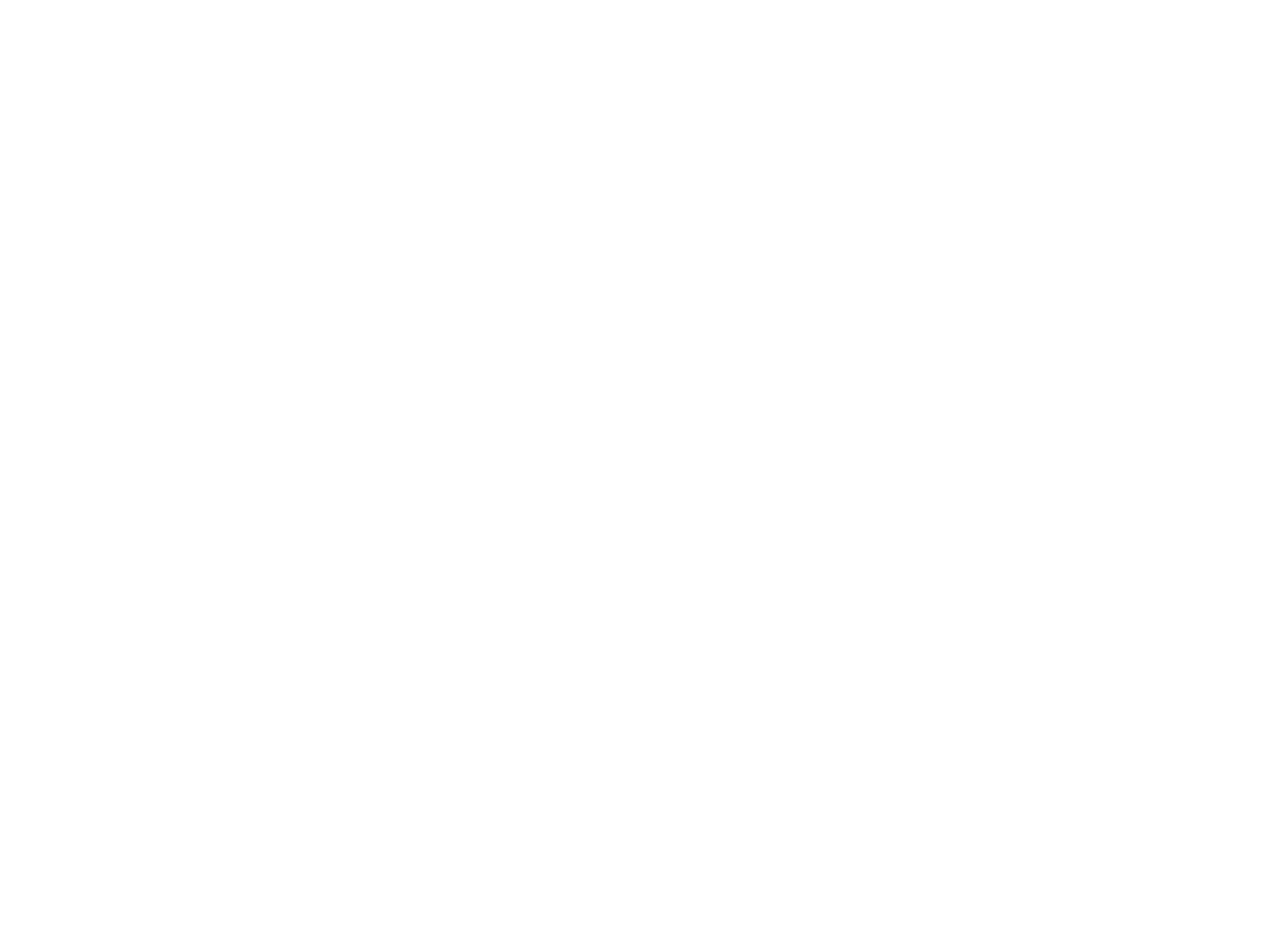
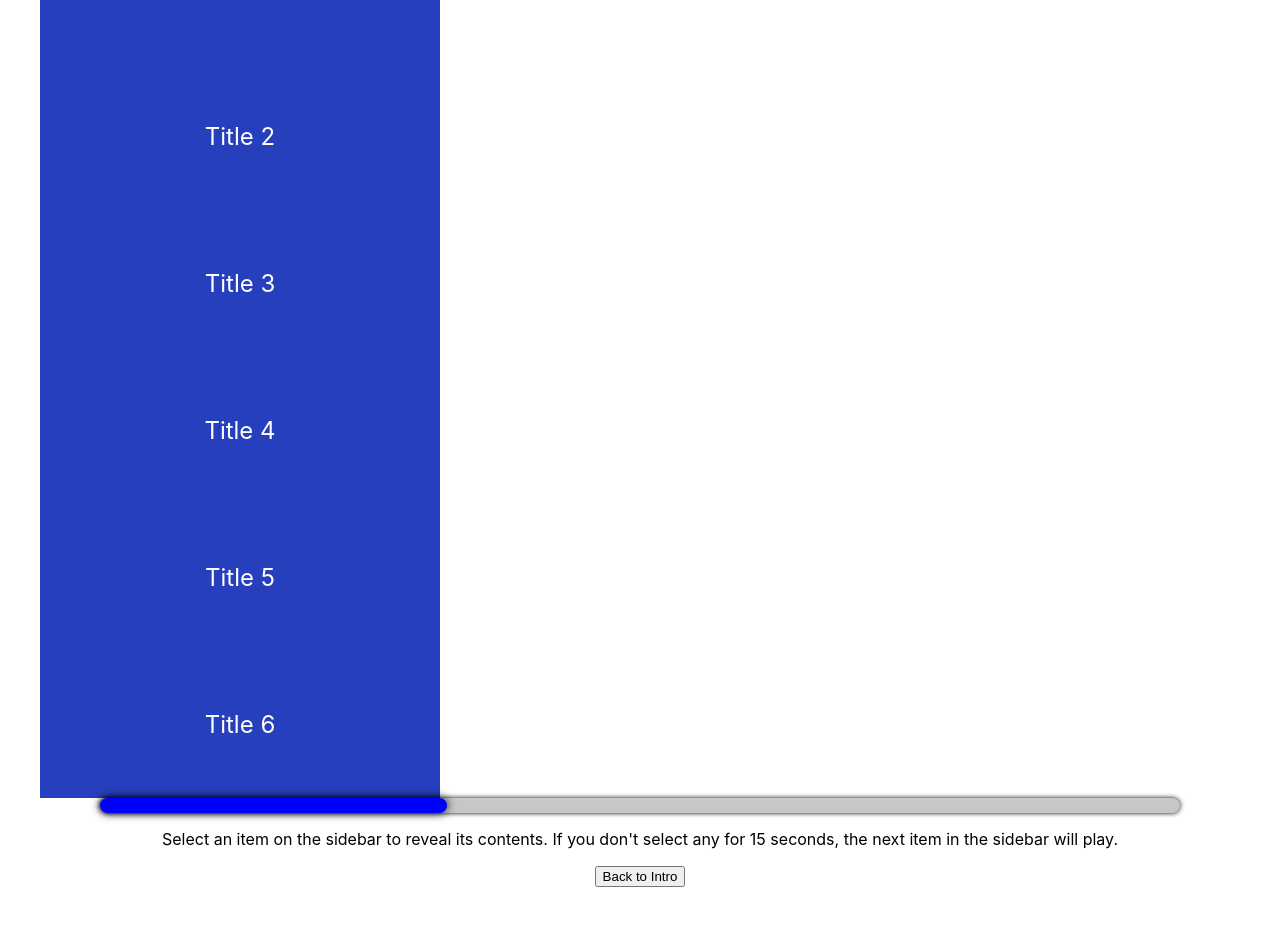
Before and after one commit to MarkE16/test-app, a React (Create React App) app: page /home/1 in a window 1280 px wide. Before the commit this address had no page. Shown: the part 124-1050 px from the top of the page. Before the commit the page ends 800 px from the top, so only its background shows below. Built offline with nearby package versions, Linux system fonts and the light colour scheme.

Commit message:
setTime is not a function

```diff
--- a/src/App.css
+++ b/src/App.css
@@ -95,10 +95,6 @@
 }
 
 
-.sideBar-item-modal > button {
-  margin: 10px;
-}
-
 /* The gray part of the bar. */
 .container {
   background-color: rgb(200, 199, 199);
@@ -113,6 +109,6 @@
 }
 
 .graph-container {
-  width: 100%;
-  height: 100%;
+  width: 500px;
+  height: 500px;
 }
--- a/src/App.js
+++ b/src/App.js
@@ -28,7 +28,7 @@ function App() {
       <div>
         <Routes>
           <Route path='/' element={ <Intro /> } />
-          <Route path="/home" element={ <Home /> } />
+          <Route path="/home/*" element={ <Home /> } />
         </Routes>
       </div>
     </Router>
--- a/src/BarChart1.js
+++ b/src/BarChart1.js
@@ -34,7 +34,7 @@ function BarChart1() {
       width="100%"
       height="100%"
       data={items}
-      margin={{ top: 50, right: 30, left: 20, bottom: 5 }}
+      margin={{ top: 5, right: 30, left: 20, bottom: 5 }}
       >
         <Tooltip />
         <XAxis dataKey="name" />
--- a/src/LineChart1.js
+++ b/src/LineChart1.js
@@ -33,10 +33,13 @@ function LineChart1() {
 
   return (
     <div className='graph-container'>
+      {
+        console.log("Hey")
+      }
 			<LineChart
 			width="100%"
 			height="100%"
-			margin={{ top: 150, right: 30, left: 20, bottom: 5 }}
+			margin={{ top: 5, right: 30, left: 20, bottom: 5 }}
 			data={items}
 			>
 				<Line dot={false} type="monotone" dataKey="1. open" stroke="rgb(0, 200, 5)" yAxisId="100" />
--- a/src/LineChart2.js
+++ b/src/LineChart2.js
@@ -43,8 +43,8 @@ function LineChart2() {
     <div className='graph-container'>
       <ResponsiveContainer>
         <LineChart
-        width={500}
-        height={300}
+        width="100%"
+        height="100%"
         data={data}
         margin={{ top: 5, right: 30, left: 20, bottom: 5 }}
         >
--- a/src/Modal.js
+++ b/src/Modal.js
@@ -1,18 +1,20 @@
-import React, { useEffect, useState } from 'react'
-import Progress from './Progress';
+import React, { useEffect, useContext } from 'react'
 import { Timer } from './Timer';
+import { TimerContent } from "./TimerCxt";
 
-function Modal({ item, setItem, itemArr, timer, setTimer, goalTime }) {
+function Modal({ item, setItem, itemArr }) {
   const items = itemArr;
   var { title, desc, element, id } = item;
+  const { time, setTime, endTime, timePaused } = useContext(TimerContent)
 
   const msg = `${title} \n ${desc}`
 
   useEffect(() => {
+    if (timePaused) return
     const activeItem = document.getElementById(`sidebar-item${id}`)
     var color = activeItem.style.backgroundColor;
-    setTimer(0);
-    const interval = setTimeout(() => setItem(items[id >= (items.length - 1) ? 0 : id + 1]), (goalTime * 1000))
+    setTime(0);
+    const interval = setTimeout(() => setItem(items[id >= (items.length - 1) ? 0 : id + 1]), (endTime * 1000))
     return () => clearInterval(interval)
   }, [item])
 
@@ -20,7 +22,7 @@ function Modal({ item, setItem, itemArr, timer, setTimer, goalTime }) {
     <div className='sideBar-item-modal'>
       <h1 className='line'>{msg}</h1>
       <span>{element}</span>
-      <Timer timer={timer} setTimer={setTimer} goalTime={goalTime} />
+      <Timer timer={time} setTimer={setTime} goalTime={endTime} timerPaused={timePaused}/>
     </div>
   )
 }
--- a/src/Progress.js
+++ b/src/Progress.js
@@ -1,12 +1,14 @@
-import React, { useEffect, useState } from 'react'
+import React, { useEffect, useState, useContext } from 'react'
+import { TimerContent } from './TimerCxt';
 
-function Progress({ timer, goalTime }) {
+function Progress() {
 
-  const progress = Math.floor((timer / goalTime) * 100)
+  const { time, endTime, timePaused } = useContext(TimerContent);
+  const progress = Math.floor((time / endTime) * 100)
   const [progressLeft, setProgressLeft] = useState(0);
 
   useEffect(() => {
-    setProgressLeft(progress)
+    if (!timePaused) setProgressLeft(progress)
   }, [progress])
 
   // Actual progress bar.
--- a/src/Sidebar.js
+++ b/src/Sidebar.js
@@ -1,13 +1,18 @@
-import React, { useEffect, useState } from 'react'
+import React, { useContext, useEffect, useState } from 'react'
 import "./App.css"
 import Modal from './Modal';
 import LineChart1 from './LineChart1';
 import LineChart2 from './LineChart2';
 import LineChart3 from './LineChart3';
 import BarChart1 from './BarChart1';
-import PieChart1 from "./PieChart1"
+import PieChart1 from "./PieChart1";
+import {
+  BrowserRouter as Router,
+  Routes,
+  Route
+} from "react-router-dom"
 
-const SidebarItem = ({ item, setItemOn, setItem}) => {
+const SidebarItem = ({ item, setItemOn, setItem }) => {
 
 
   return (
@@ -22,7 +27,7 @@ const SidebarItem = ({ item, setItemOn, setItem}) => {
   )
 }
 
-function Sidebar({ timer, setTimer, goalTime }) {
+function Sidebar() {
   const sidebarItems = [
     {title: "Title 1", desc: "Description 1", element: <LineChart1 />, id: 0},
     {title: "Title 2", desc: "Description 2", element: <LineChart2 />, id: 1},
@@ -36,17 +41,21 @@ function Sidebar({ timer, setTimer, goalTime }) {
   const [item, setItem] = useState();
 
 
-
   return (
     <div className='sidebar-container'>
       <div className='sideBar'>
-        {
-          sidebarItems.map(i => {
-            return <SidebarItem item={i} setItemOn={setItemActive} setItem={setItem} />
-          })
-        }
+        <Routes>
+          <Route path={`/${sidebarItems[0].id}`} element={ <SidebarItem item={sidebarItems[0]} setItemOn={setItemActive} setItem={setItem} /> } />
+        </Routes>
+          {
+            sidebarItems.map(i => {
+              return (
+                <SidebarItem item={i} setItemOn={setItemActive} setItem={setItem} />
+              )
+            })
+          }
       </div>
-      { itemActive && <Modal setModalOpen={setItemActive} item={item} itemArr={sidebarItems} setItem={setItem} timer={timer} setTimer={setTimer} goalTime={goalTime} /> }
+      { itemActive && <Modal setModalOpen={setItemActive} item={item} itemArr={sidebarItems} setItem={setItem}/> }
 
     </div>
   )
--- a/src/Timer.js
+++ b/src/Timer.js
@@ -4,7 +4,7 @@ import React, { useEffect } from 'react'
 const Countdown = ({ timer, setTimer, timerPaused, goalTime }) => {
   useEffect(() => {
     if (timerPaused) return;
-    const interval = setInterval(() => {
+    let interval = setInterval(() => {
       if (timer === goalTime) setTimer(0);
       if (timer < goalTime) {
         setTimer(timer + 1);
@@ -14,8 +14,9 @@ const Countdown = ({ timer, setTimer, timerPaused, goalTime }) => {
   }, [setTimer, timer, timerPaused, goalTime])
 }
 
-function Timer({ timer, setTimer, timerPaused, setTimerPaused, goalTime, setGoalTime }) {
+function Timer({ timer, setTimer, timerPaused, goalTime }) {
 
+  console.log(timerPaused)
   return (
     <div>
       <div style={{ display: "flex", flexDirection: "row", justifyContent: "space-evenly" }}>
--- /dev/null
+++ b/src/TimerCxt.js
@@ -0,0 +1,36 @@
+import React, { useEffect, useState, useMemo } from "react";
+
+export const TimerContent = React.createContext({})
+
+const TimerContextProvider = ({ children }) => {
+  const [endTime, setEndTime] = useState(15);
+  const [time, setTime] = useState(0);
+  const [timePaused, setTimePaused] = useState(false);
+
+  useEffect(() => {
+    if (timePaused) return;
+    let interval = setInterval(() => {
+      if (time === endTime) setTime(0);
+      if (time < endTime) {
+        setTime(time + 1);
+      }
+    }, 1000);
+    return () => clearInterval(interval);
+  }, [setTime, time, timePaused, endTime])
+
+  const contextState = useMemo(() => ({
+    endTime,
+    setEndTime,
+    time,
+    timePaused,
+    setTimePaused
+  }), [endTime, setEndTime, time, timePaused, setTimePaused])
+
+  return (
+    <TimerContent.Provider value={contextState}>
+      {children}
+    </TimerContent.Provider>
+  )
+}
+
+export default TimerContextProvider
--- a/src/locations/Home.js
+++ b/src/locations/Home.js
@@ -1,36 +1,23 @@
 import React, { useState } from 'react'
 import Sidebar from '../Sidebar';
 import Progress from '../Progress';
-import {
-  BrowserRouter as Router,
-  Routes,
-  Route,
-  Link
-} from "react-router-dom"
+import { Link } from "react-router-dom"
+import TimerContextProvider from '../TimerCxt';
 
 function Home() {
-  const [endTime, setEndTime] = useState(15);
-  const [time, setTime] = useState(0);
-  const [timePaused, setTimePaused] = useState(false);
 
   return (
       <div className="App">
         <div style={{ height: "100%" }}>
-        <Sidebar timer={time} setTimer={setTime} goalTime={endTime}/>
-        <Progress timer={time} goalTime={endTime} />
+          <TimerContextProvider>
+            <Sidebar />
+            <Progress />
           <p>
           Select an item on the sidebar to reveal its contents.
           If you don't select any for 15 seconds, the next item in the sidebar will play.
           </p>
           <Link to="/"><button>Back to Intro</button></Link>
-        <input
-        type="number"
-        placeholder='Change max number (lower == fast | higher == slow. Default: 15)'
-        min="1"
-        style={{ width: "25%" }}
-        value={endTime}
-        onChange={t => setEndTime(t.target.value)}
-        />
+          </TimerContextProvider>
         </div>
     </div>
   )
```
Lines whose indentation alone changed are shown as unchanged.
